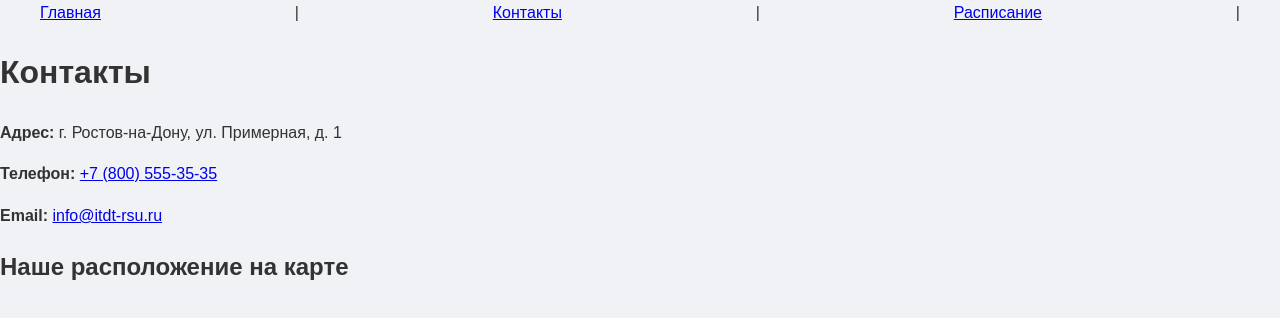
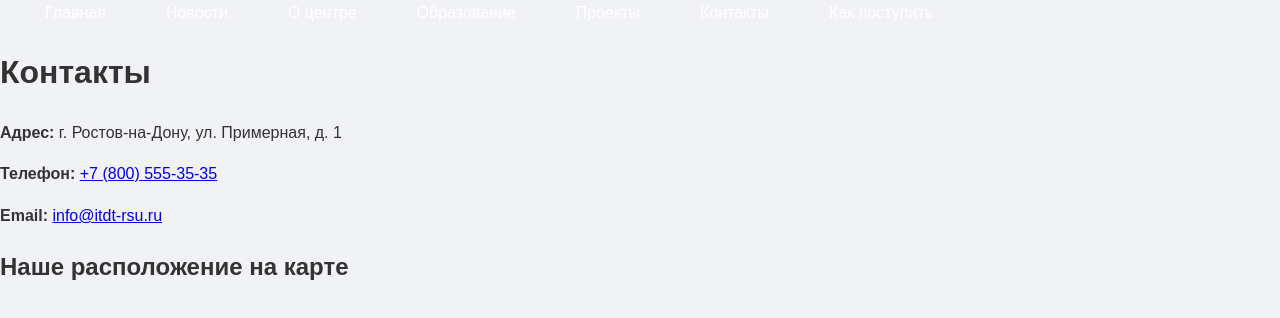
Before and after one commit to UShang999/team-website-project, a plain HTML site: page pages/contacts.html in a window 1280 px wide. Drawn offline with Linux system fonts and the light colour scheme.

Commit message:
Update contacts.html

```diff
--- a/pages/contacts.html
+++ b/pages/contacts.html
@@ -6,14 +6,19 @@
   <link rel="stylesheet" href="../style.css" />
 </head>
 <body>
-
-  <!-- Навигация (копировать из главной страницы или шапки) -->
-  <nav>
-    <a href="../index.html">Главная</a> |
-    <a href="contacts.html">Контакты</a> |
-    <a href="schedule.html">Расписание</a> |
-    <!-- другие ссылки -->
-  </nav>
+       </a>
+            </div>
+            <ul class="nav-links">
+                <li><a href="#">Главная</a></li>
+                <li><a href="#">Новости</a></li>
+                <li><a href="#">О центре</a></li>
+                <li><a href="#">Образование</a></li>
+                <li><a href="#">Проекты</a></li>
+                <li><a href="#">Контакты</a></li>
+                <li><a href="#">Как поступить</a></li>
+            </ul>
+        </nav>
+    </header>
 
   <h1>Контакты</h1>
 
```
